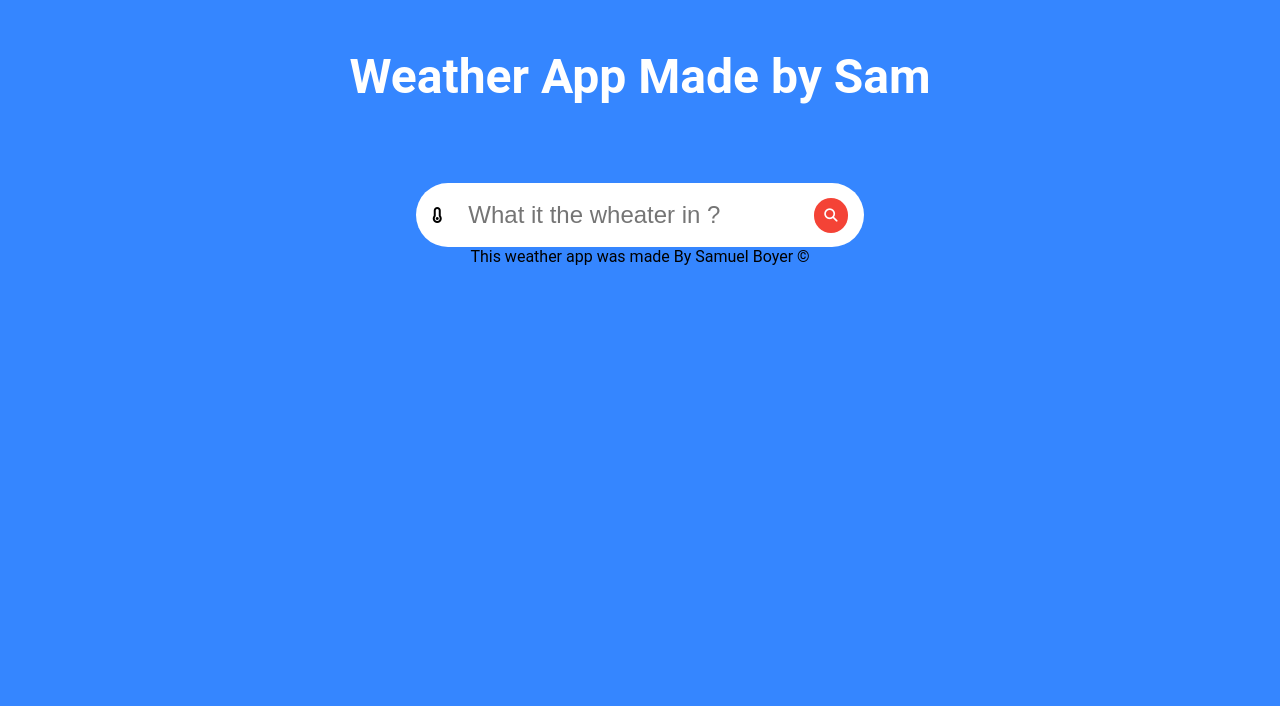
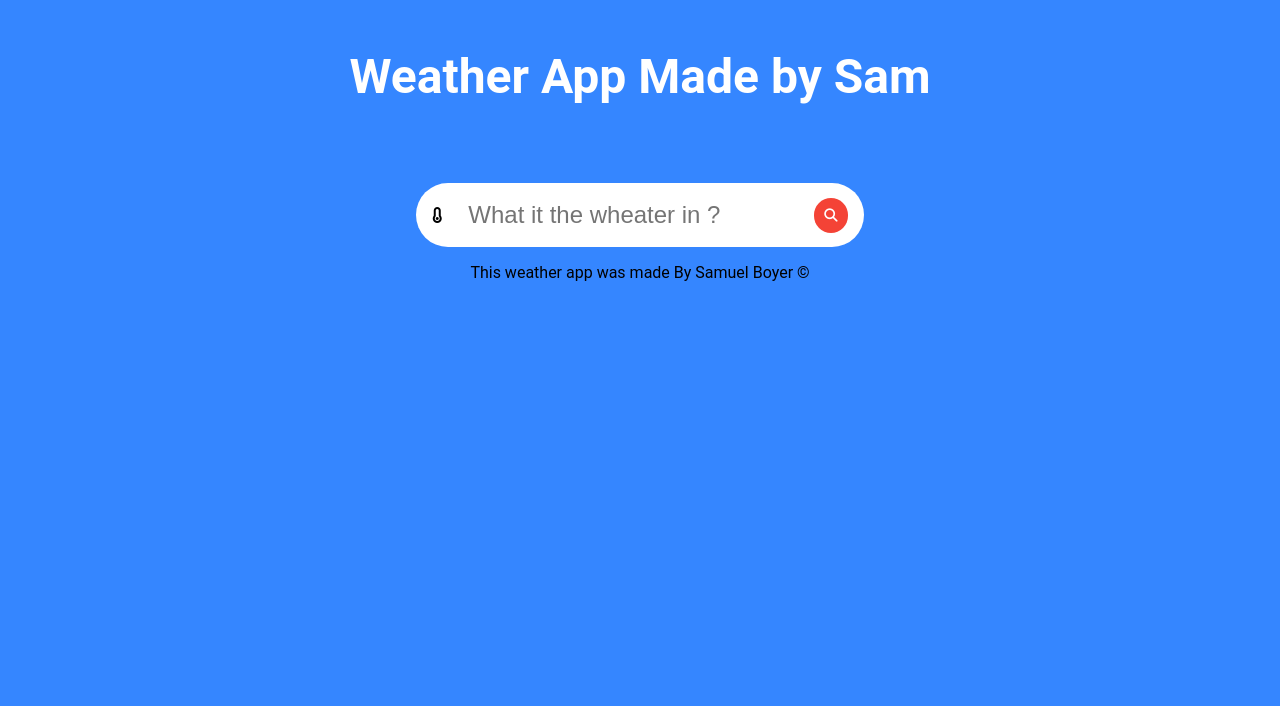
Before and after one commit to SamuelProBoyer/WeatherApp, a plain HTML site: page index.html in a window 1280 px wide. Shown: the top 706 px of the page. Drawn offline with Linux system fonts and the light colour scheme.

Commit message:
CSS MODIFS

```diff
--- a/index.html
+++ b/index.html
@@ -62,7 +62,7 @@
     </section>
 
     <footer>
-        <span>This weather app was made By Samuel Boyer &copy;</span>
+        <p>This weather app was made By Samuel Boyer &copy;</p>
     </footer>
 
 
--- a/style.css
+++ b/style.css
@@ -210,3 +210,7 @@ body {
   footer {
     text-align: center;
   }
+
+  footer p {
+    margin-top: 1rem;
+  }
```
